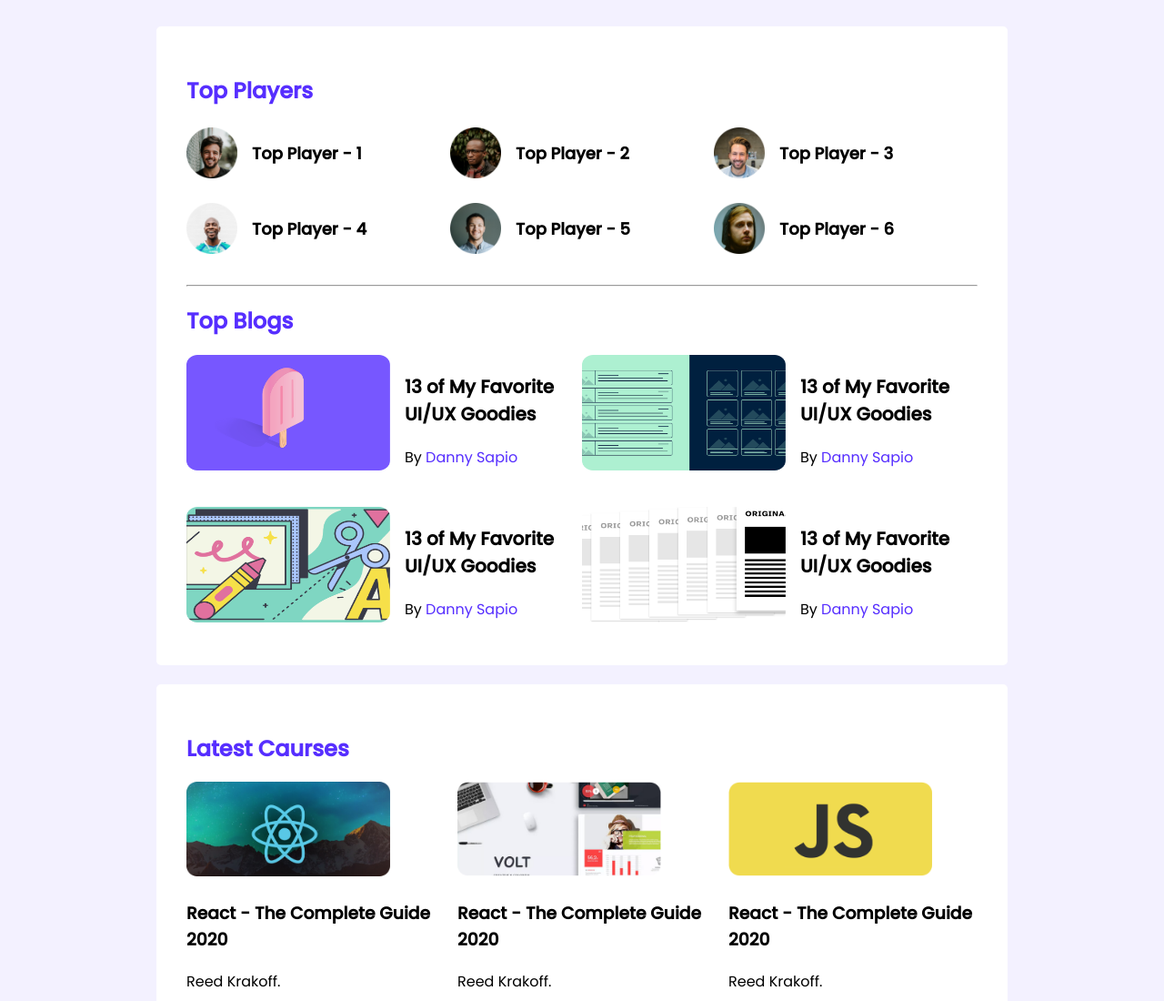
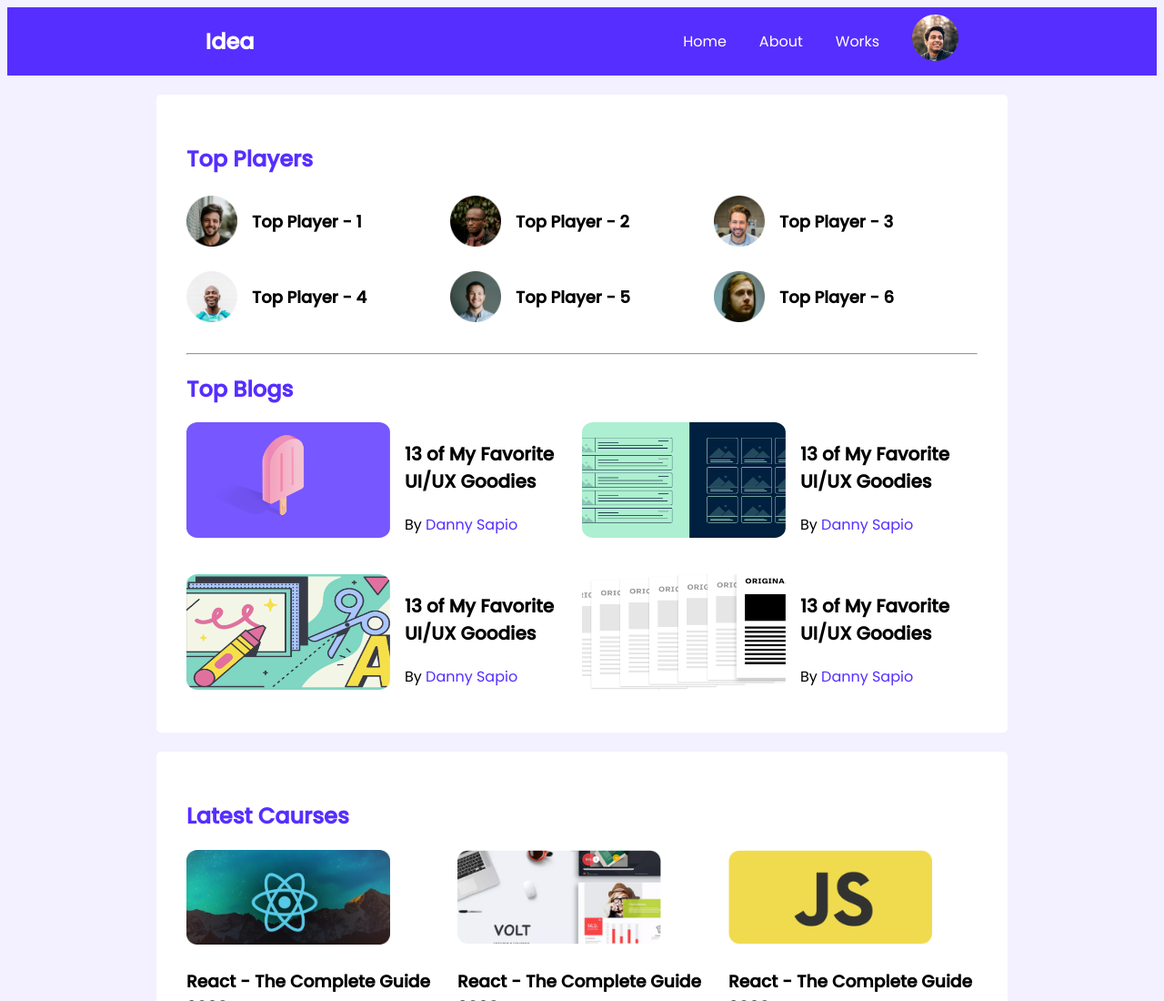
Before and after one commit to Shanawaz-Sipon/leader-board-css3, a plain HTML site: page index.html in a window 1280 px wide. Shown: the top 1100 px of the page at 91% size. Drawn offline with Linux system fonts and the light colour scheme; a web font is replaced by a local one.

Commit message:
with nav

```diff
--- a/index.html
+++ b/index.html
@@ -15,7 +15,16 @@
 <body>
     <!-- header start -->
     <header>
+        <nav class="navigation">
+            <h2>Idea</h2>
+            <div class="for-icon">
+                <a href="" link="">Home</a>
+                <a href="" link="">About</a>
+                <a href="" link="">Works</a>
+                <a href="" link=""><img src="images/icons/profile.png" alt=""></a>
 
+            </div>
+        </nav>
     </header>
     <!-- header end -->
     <main>
--- a/styles/style.css
+++ b/styles/style.css
@@ -1,5 +1,26 @@
 /* Fonts  */
 @import url('https://fonts.googleapis.com/css2?family=Poppins:wght@400;500&family=Roboto&family=The+Nautigal&display=swap');
+
+
+.navigation{
+    background-color: #562EFF;
+    display: flex;
+    justify-content: space-around;
+    align-items: center;
+    color: white;
+
+}
+.navigation a{
+    text-decoration: none;
+    margin-left: 36px;
+    color: white;
+
+}
+.for-icon{
+    display:flex;
+    align-items: center;
+}
+
 
 /* Common Style or Utilities*/
 body{
```
